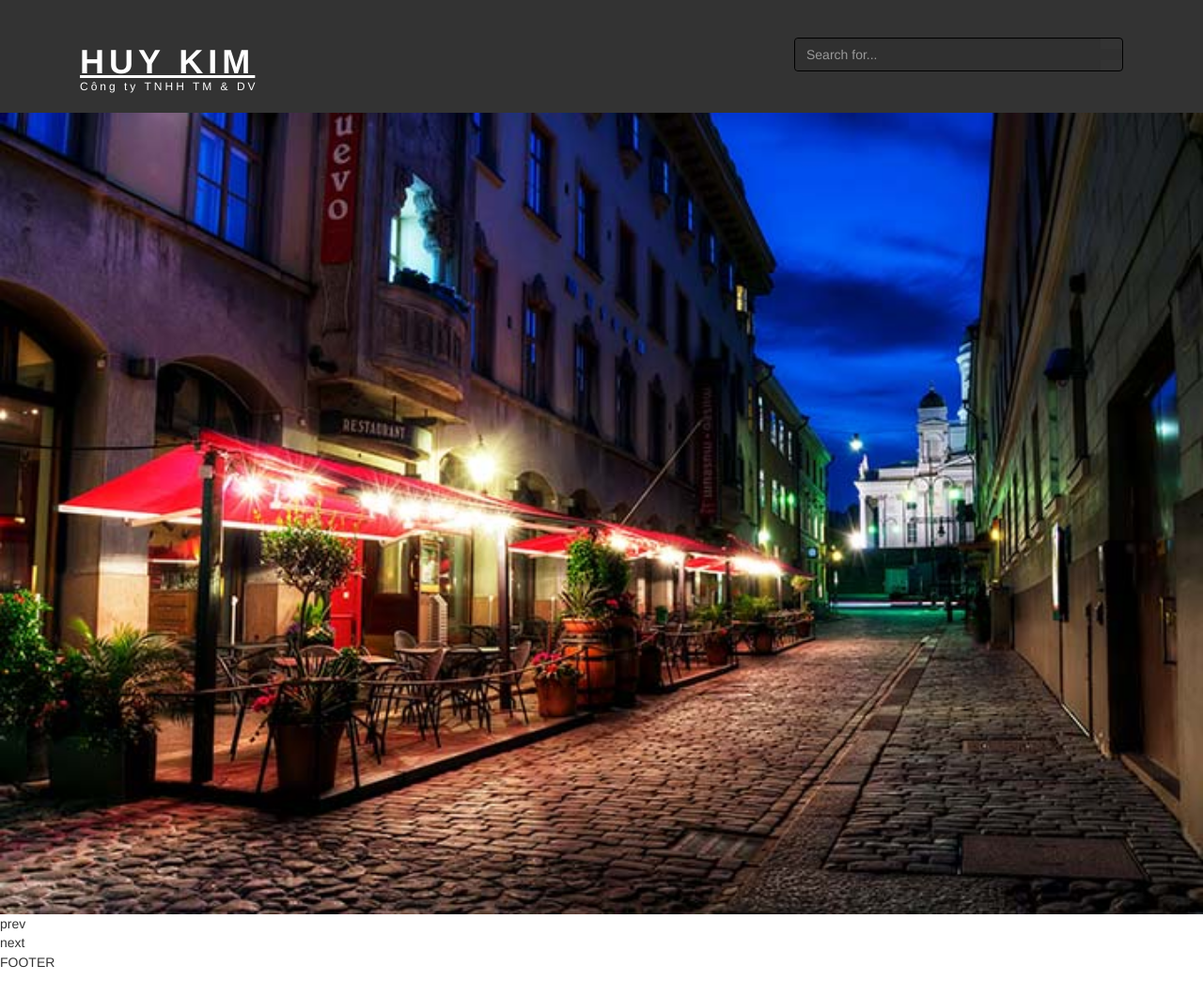
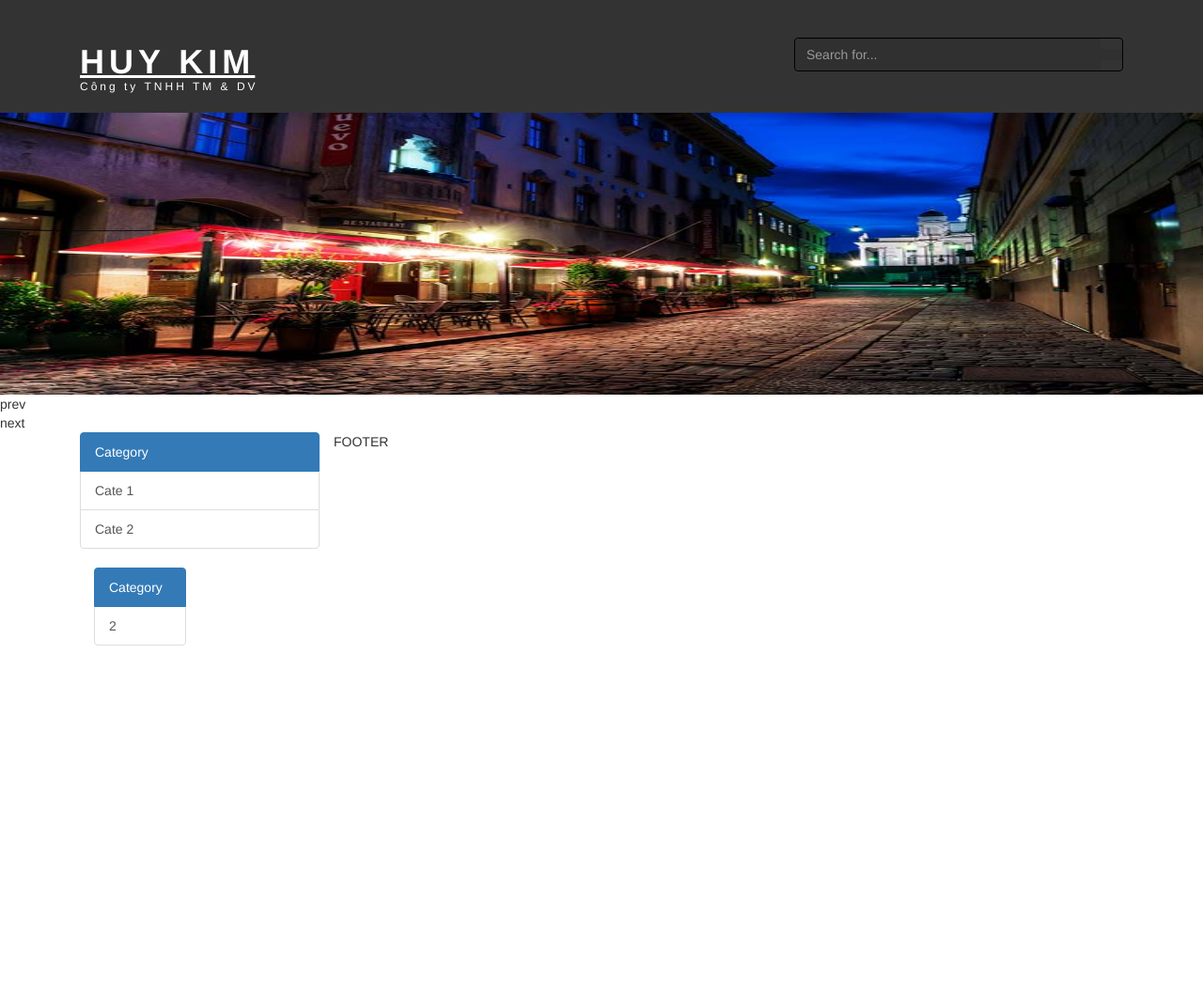
Before and after one commit to huyqta/webshop-py, a Django app: page /webshop/ in a window 1280 px wide. Shown: the part 40-1084 px from the top of the page at 94% size. After the commit the page ends 727 px from the top, so only its background shows below. Run offline with Django 3.2, Linux system fonts and the light colour scheme; data comes from the database, SQL or seed files in the repository; both versions use the stored data as it was after the commit; some libraries are stand-ins or nearby versions.

Commit message:
Add category

```diff
--- a/webshop-py/gulpfile.js
+++ b/webshop-py/gulpfile.js
@@ -22,7 +22,7 @@ var browserSync = require('browser-sync');
 
 gulp.task('serve', function() {
     browserSync.init({
-        proxy: "localhost:8000"
+        proxy: "localhost:8000/webshop"
     });
 
     gulp.watch(['webshop/templates/layout/*.html'], browserSync.reload);
--- a/webshop-py/webshop/models.py
+++ b/webshop-py/webshop/models.py
@@ -25,13 +25,17 @@ class Unit(models.Model):
         return u'%s' % (self.unit_name)
 
 class Discount(models.Model):
-    discount_name = models.CharField(max_length=255, verbose_name="Content name")
+    id = models.UUIDField(primary_key=True, default=uuid.uuid4, editable=False)
+    discount_name = models.CharField(max_length=255, verbose_name="Discount name")
     description = models.CharField(max_length=4000, blank=True, verbose_name="Description")
     start_date = models.DateTimeField(verbose_name="Start date")
     end_date = models.DateTimeField(verbose_name="End date")
     discount_type = models.IntegerField(verbose_name="Discount type")
     discount_value = models.DecimalField(max_digits=9, decimal_places=2, verbose_name="Value")
     active = models.BooleanField(verbose_name="Active")
+
+    def __unicode__(self):
+        return u'%s' % (self.discount_name)
 
 class Product(models.Model):
     id = models.UUIDField(primary_key=True, default=uuid.uuid4, editable=False)
--- /dev/null
+++ b/webshop-py/webshop/static/app/content/css/scss/layout/_slider.scss
@@ -0,0 +1,5 @@
+.owl-carousel{
+  img{
+    max-height: 300px;
+  }
+}
--- a/webshop-py/webshop/static/app/content/css/scss/webshop.css
+++ b/webshop-py/webshop/static/app/content/css/scss/webshop.css
@@ -44,6 +44,9 @@
   position: absolute;
   letter-spacing: 3px; }
 
+.owl-carousel img {
+  max-height: 300px; }
+
 body {
   background-color: #fff; }
 
--- a/webshop-py/webshop/static/app/content/css/scss/webshop.scss
+++ b/webshop-py/webshop/static/app/content/css/scss/webshop.scss
@@ -1,4 +1,6 @@
 @import "layout/header";
+@import "layout/slider";
+
 @import "base/color";
 
 body{
--- a/webshop-py/webshop/templates/index.html
+++ b/webshop-py/webshop/templates/index.html
@@ -43,13 +43,20 @@
         {% endif %}
         </div>
         <div class="col-sm-6">
-
+            {% if list_product %}
+                <div class="list-group">
+                <a class="list-group-item active"> Category</a>
+                {% for product in list_product %}
+                    <a href="#" class="list-group-item"> {{ product.product_name }} </a>
+                {% endfor %}
+                </ul>
+            {% endif %}
             </div>
             <div class="col-sm-3">
 
             </div>
         </div>
-
+    </div>
 
     {% include "layout/footer.html" %}
 </body>
--- a/webshop-py/webshop/views.py
+++ b/webshop-py/webshop/views.py
@@ -1,13 +1,16 @@
 # Create your views here.
 from django.http.response import HttpResponse
-from .models import Unit
+from .models import Category, Product
 from django.shortcuts import render, redirect
 from django.template import RequestContext, loader
 
 def index(request):
-    list_unit = Unit.objects.order_by('unit_name')[:3]
     template = loader.get_template('index.html')
+    list_category = Category.objects.order_by('cat_name')
+    list_product = Product.objects.order_by('product_name')
+
     context = RequestContext(request, {
-        'list_unit': list_unit,
+        'list_category': list_category,
+        'list_product': list_product,
     })
     return HttpResponse(template.render(context))
```
Also changed, not shown: webshop-py/db.sqlite3, 1 other file. Lines whose indentation alone changed are shown as unchanged.
